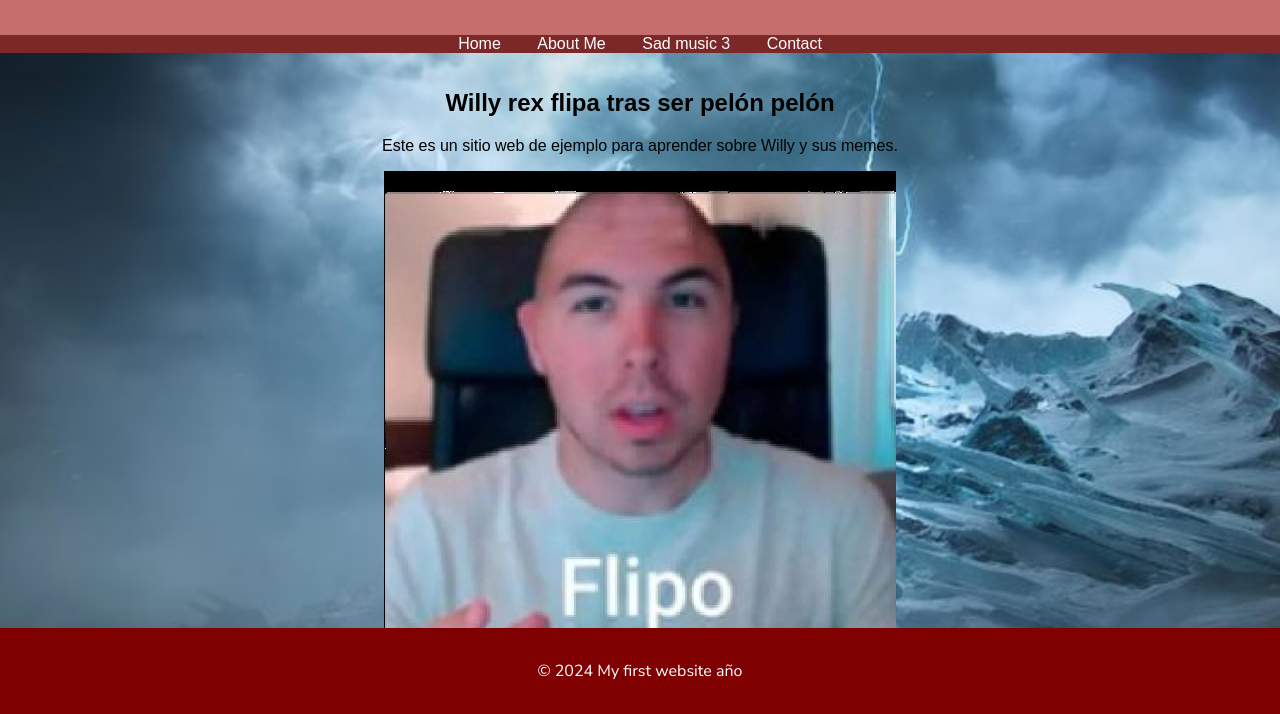
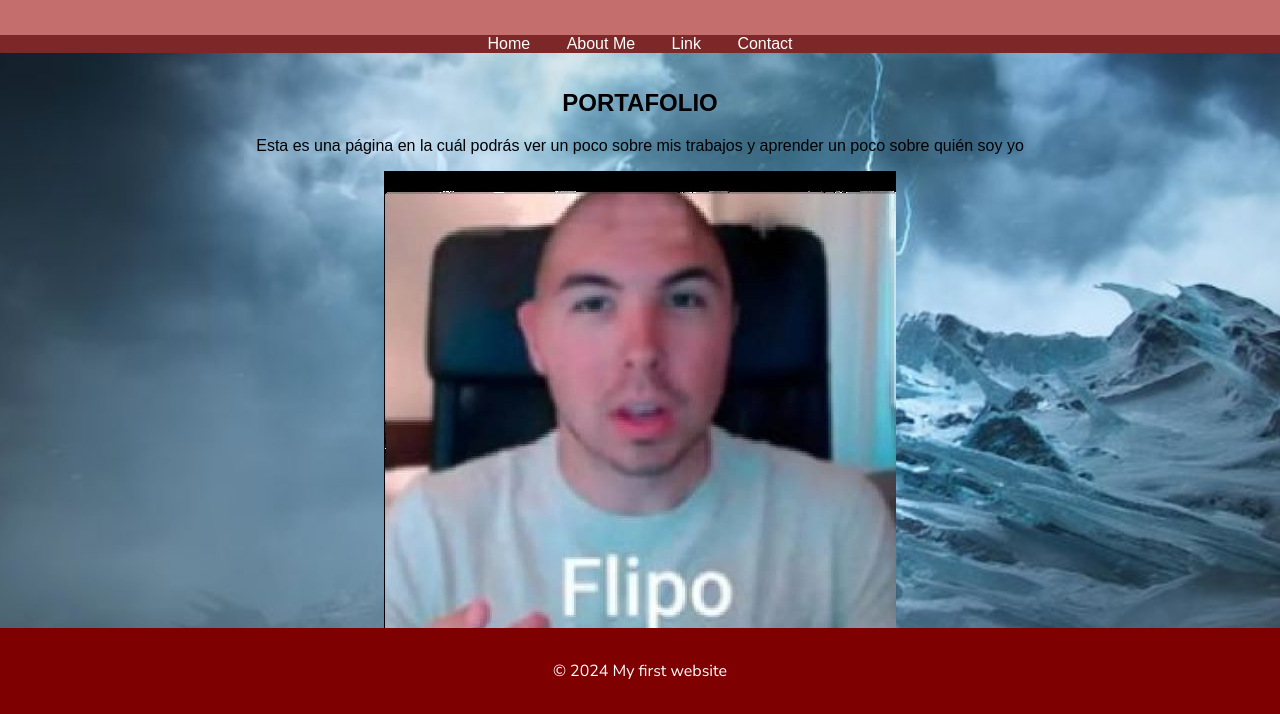
Before and after one commit to MarcoFlore/Practice1_Myfirstwebsite, a plain HTML site: page index.html in a window 1280 px wide. Shown: the part 86-800 px from the top of the page. Drawn offline with Linux system fonts and the light colour scheme; grey boxes are pictures that could not be loaded; a web font is replaced by a local one.

Commit message:
Update index.html

```diff
--- a/index.html
+++ b/index.html
@@ -24,7 +24,7 @@
         <ul>
             <li><a href="index.html">Home</a></li>
             <li><a href="aboutme.html">About Me</a></li>
-            <li><a href="https://www.youtube.com/watch?v=aRfz4V4_psg">Sad music 3</a></li>
+            <li><a href="https://www.youtube.com/watch?v=aRfz4V4_psg">Link</a></li>
             <li class="dropdown">
                 <a href="contact.html">Contact</a>
                 <ul class="dropdown-menu">
@@ -38,8 +38,8 @@
     <!-- Contenido principal de la página -->
     <main>
         <section>
-            <h2>Willy rex flipa tras ser pelón pelón</h2>
-            <p>Este es un sitio web de ejemplo para aprender sobre Willy y sus memes.</p>
+            <h2>PORTAFOLIO</h2>
+            <p>Esta es una página en la cuál podrás ver un poco sobre mis trabajos y aprender un poco sobre quién soy yo</p>
             <img src="Willy calvito.jpeg" alt="Willy calvito" style="max-width: 100%; height: auto;">
             <br>
             <iframe width="560" height="315" src="https://www.youtube.com/embed/I73XZM3qumc" title="YouTube video player" frameborder="0" allow="accelerometer; autoplay; clipboard-write; encrypted-media; gyroscope; picture-in-picture; web-share" allowfullscreen></iframe>
@@ -48,7 +48,7 @@
 
     <!-- Pie de página del sitio -->
     <footer>
-        <p>&copy; 2024 My first website año</p>
+        <p>&copy; 2024 My first website</p>
     </footer>
 </body>
 </html>
```
